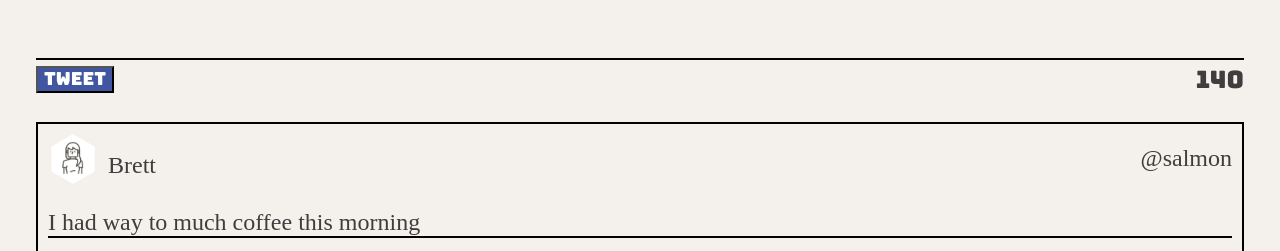
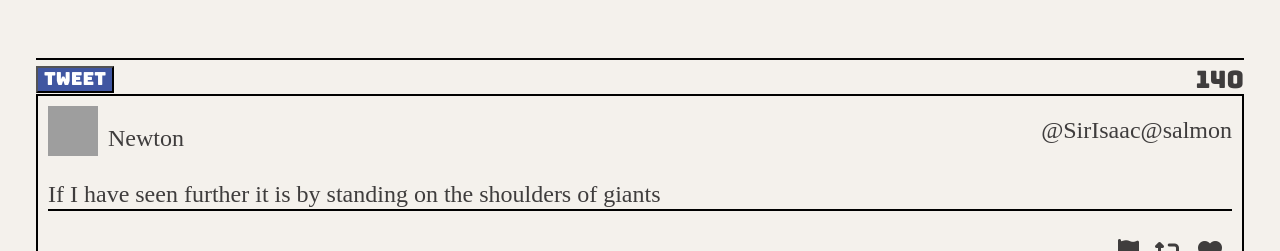
Before and after one commit to brettg17/tweeter, a website: page public/index.html in a window 1280 px wide. Shown: the part 549-800 px from the top of the page. Drawn offline with nearby package versions, Linux system fonts and the light colour scheme; grey boxes are pictures that could not be loaded.

Commit message:
began the process of making dynamic tweets. so far got the Newton post to show up on webpage. still ahve to refactor createtweetElement

```diff
--- a/public/index.html
+++ b/public/index.html
@@ -66,7 +66,7 @@
       </section>
       <br>
 
-      <article class="tweet-container">
+      <article class="tweets-container">
         <div class="user-info">
           <div class="left-section">
             <img src="/images/profile-hex.png" class="user-picture" alt="Profile Picture">
--- a/public/scripts/client.js
+++ b/public/scripts/client.js
@@ -3,3 +3,54 @@
  * jQuery is already loaded
  * Reminder: Use (and do all your DOM work in) jQuery's document ready function
  */
+
+const tweetData = {
+  "user": {
+    "name": "Newton",
+    "avatars": "https://i.imgur.com/73hZDYK.png",
+      "handle": "@SirIsaac"
+    },
+  "content": {
+      "text": "If I have seen further it is by standing on the shoulders of giants"
+    },
+  "created_at": 1461116232227
+}
+
+
+
+const createTweetElement = (tweetData) => {
+  let $tweet = $(
+  `<article class="tweets-container">
+    <div class="user-info">
+      <div class="left-section">
+        <img src=${tweetData.user.avatars} class="user-picture" alt="Profile Picture">
+        <label for="user-name">${tweetData.user.name}</label>
+      </div>
+      <div class="right-section">
+        <label class="user-handle" for="user-handle">${tweetData.user.handle}@salmon</label>
+      </div>
+    </div>
+    <div class="user-tweet">
+      <label for="user-tweet">${tweetData.content.text}</label>
+    </div>
+    <br>
+    <div class="tweet-footer">
+      <label class="time" for="time">${tweetData.created_at}</label>
+      <div class="icons">
+        <i class="fa-solid fa-flag"></i>
+        <i class="fa-solid fa-retweet"></i>
+        <i class="fa-solid fa-heart"></i>
+      </div>
+    </div>
+  </article>
+  `);
+
+  return $tweet;
+};
+
+$(document).ready(() => {
+  const createdTweet = createTweetElement(tweetData);
+  //append section to the created post
+  $("section").append(createdTweet)
+
+})
--- a/public/styles/tweet.css
+++ b/public/styles/tweet.css
@@ -1,5 +1,5 @@
 
-.tweet-container {
+.tweets-container {
   display: flex;
   flex-direction: column;
   border: 2px solid black;
--- a/server/data-files/initial-tweets.json
+++ b/server/data-files/initial-tweets.json
@@ -8,7 +8,7 @@
     "content": {
       "text": "If I have seen further it is by standing on the shoulders of giants"
     },
-    "created_at": 1710684282706
+    "created_at": 1710774370127
   },
   {
     "user": {
@@ -19,6 +19,6 @@
     "content": {
       "text": "Je pense , donc je suis"
     },
-    "created_at": 1710770682706
+    "created_at": 1710860770127
   }
 ]
```
